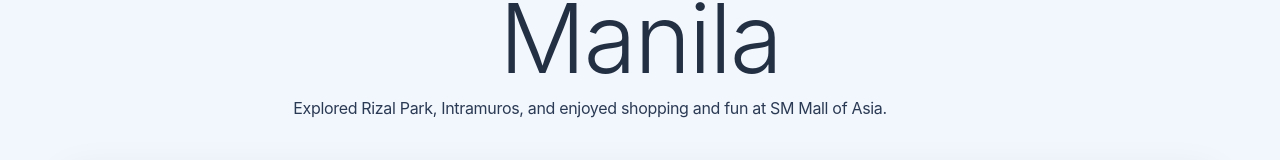
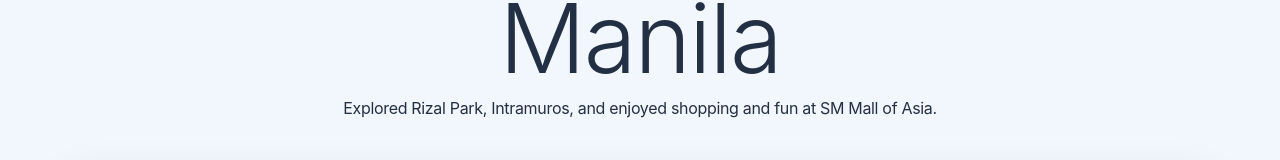
Before and after one commit to Ameeffy/Ameeff-portfolio, a React (Vite) app: page /blog/1 in a window 1280 px wide. Shown: the part 364-524 px from the top of the page. Built offline with nearby package versions, Linux system fonts and the light colour scheme; grey boxes are pictures that could not be loaded.

Commit message:
Update BlogDetail.jsx

```diff
--- a/src/pages/BlogDetail.jsx
+++ b/src/pages/BlogDetail.jsx
@@ -81,7 +81,7 @@ const BlogDetail = () => {
               <Typography variant="h1" className="blog-detail-title">
                 {blog.title}
               </Typography>
-              <Typography variant="subtitle1" className="blog-detail-subtitle">
+              <Typography variant="subtitle1" className="blog-detail-title">
                 {blog.summary}
               </Typography>
             </Box>
```
